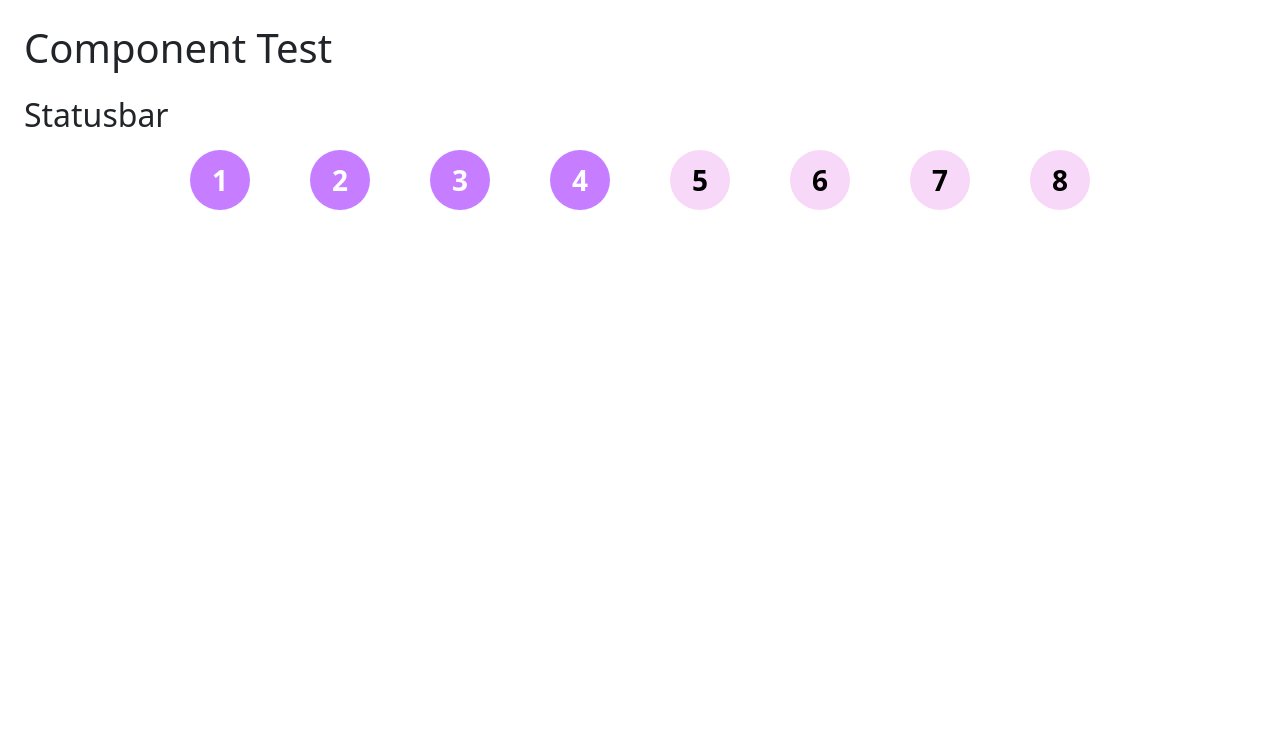
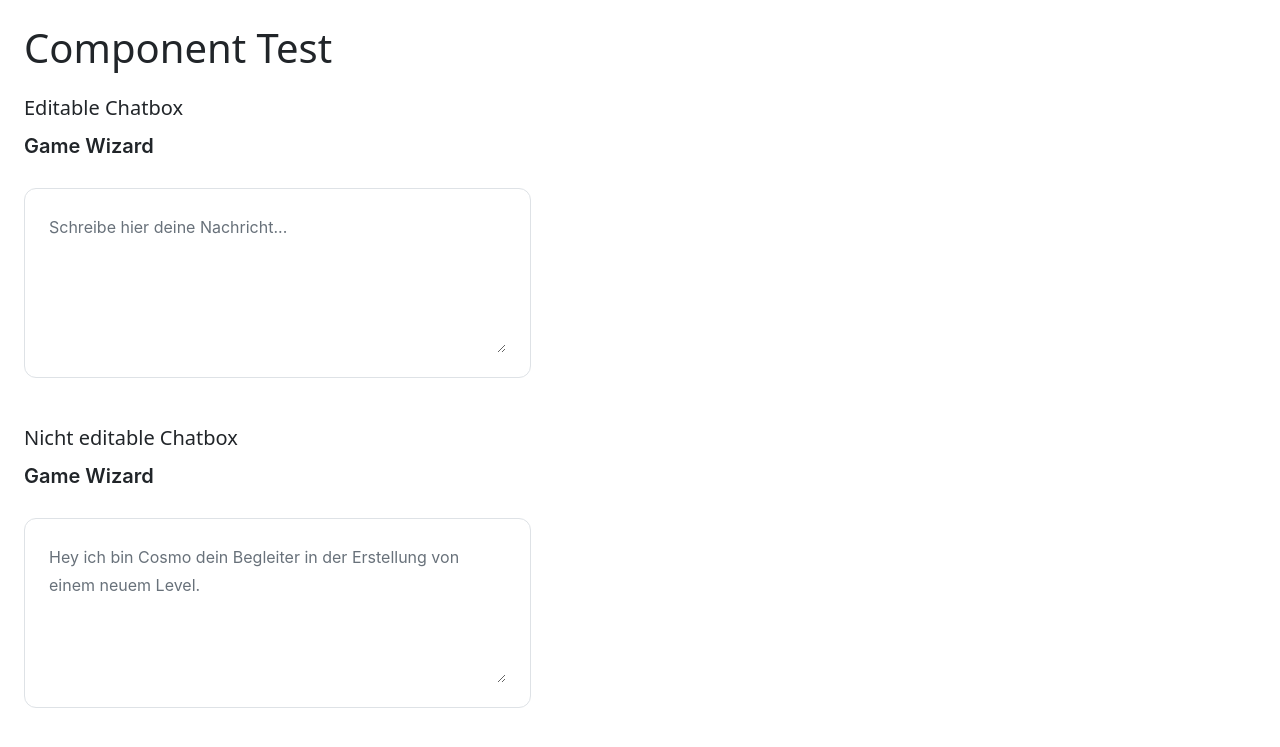
Before and after one commit to Roni-Aba/SQLQuestEditor, a Django app: page /components/ in a window 1280 px wide. Shown: the top 747 px of the page. Run offline with Django 4.2, Linux system fonts and the light colour scheme.

Commit message:
add: chatBox

```diff
--- /dev/null
+++ b/backend/editor/static/editor/components/chatBox/chatBox.css
@@ -0,0 +1,59 @@
+.game-wizard-wrap {
+  display: flex;
+  flex-direction: column;
+  gap: 32px;
+  align-items: flex-start;
+}
+
+.game-wizard-title {
+  font-family: 'Inter', sans-serif;
+  font-size: 20px;
+  font-weight: 600;
+  line-height: 1;
+  color: #212529;
+  white-space: nowrap;
+}
+
+.game-wizard-card {
+  background-color: #ffffff;
+  border: 1px solid #dee2e6;
+  border-radius: 12px;
+  padding: 24px;
+  width: 100%;
+  max-width: 507px;
+}
+
+.game-wizard-input {
+  font-family: 'Inter', sans-serif;
+  font-size: 16px;
+  font-weight: 400;
+  line-height: 28px;
+  color: #68717a;
+  width: 100%;
+  min-height: 140px;
+  border: none;
+  resize: vertical;
+  padding: 0;
+  box-shadow: none;
+}
+
+.game-wizard-input::placeholder {
+  color: #68717a;
+  opacity: 1;
+}
+
+.game-wizard-input:focus {
+  border: none;
+  box-shadow: none;
+  outline: none;
+}
+
+.game-wizard-input:read-only {
+  cursor: default;
+  background-color: transparent;
+}
+
+.game-wizard-input:not(:read-only) {
+  cursor: text;
+  background-color: #ffffff;
+}
--- /dev/null
+++ b/backend/editor/templates/editor/components/chatBox/chatBox.html
@@ -0,0 +1,18 @@
+<div class="game-wizard-wrap">
+  <label for="{{ input_id|default:'gameWizardInput' }}" class="game-wizard-title fw-semibold mb-0">
+    {{ title|default:"Game Wizard" }}
+  </label>
+
+  <div class="card game-wizard-card">
+    <div class="card-body p-0">
+      <textarea
+        id="{{ input_id|default:'gameWizardInput' }}"
+        name="{{ input_name|default:'game_wizard_input' }}"
+        class="form-control game-wizard-input"
+        rows="5"
+        placeholder="{{ placeholder_text|default:'Schreibe hier deine Nachricht...' }}"
+        {% if not is_editable %}readonly{% endif %}
+      >{{ game_wizard_input|default:"" }}</textarea>
+    </div>
+  </div>
+</div>
--- a/backend/editor/templates/editor/test.html
+++ b/backend/editor/templates/editor/test.html
@@ -6,14 +6,22 @@
   <meta charset="UTF-8">
   <title>Component Test</title>
   <link href="https://cdn.jsdelivr.net/npm/bootstrap@5.3.3/dist/css/bootstrap.min.css" rel="stylesheet">
-  <link rel="stylesheet" href="{% static 'editor/components/statusBar/statusBar.css' %}">
+  <link rel="stylesheet" href="{% static 'editor/components/chatBox/chatBox.css' %}">
 </head>
 
 <body class="p-4">
   <h1 class="mb-4">Component Test</h1>
+
   <section class="mb-5">
-    <h2 class="mb-3">Statusbar</h2>
-    {% include "editor/components/statusBar/statusBar.html" %}
+    <h2 class="h5 mb-3">Editable Chatbox</h2>
+
+    {% include "editor/components/chatBox/chatBox.html" with is_editable=True game_wizard_input="" placeholder_text="Schreibe hier deine Nachricht..." %}
+  </section>
+
+  <section class="mb-5">
+    <h2 class="h5 mb-3">Nicht editable Chatbox</h2>
+
+    {% include "editor/components/chatBox/chatBox.html" with is_editable=False game_wizard_input="Hey ich bin Cosmo dein Begleiter in der Erstellung von einem neuem Level." placeholder_text="Nicht bearbeitbar" %}
   </section>
 
 </body>
--- a/backend/editor/views.py
+++ b/backend/editor/views.py
@@ -40,3 +40,11 @@ def component_test_view(request):
         {"number": 7, "active": False},{"number": 8, "active": False},
     ]
     return render(request, "editor/test.html", {"steps": steps,})
+
+def create_level(request):
+    context = {
+        "is_editable": True,
+        "game_wizard_input": "",
+    }
+
+    return render(request, "chatBox.html", context)
```
